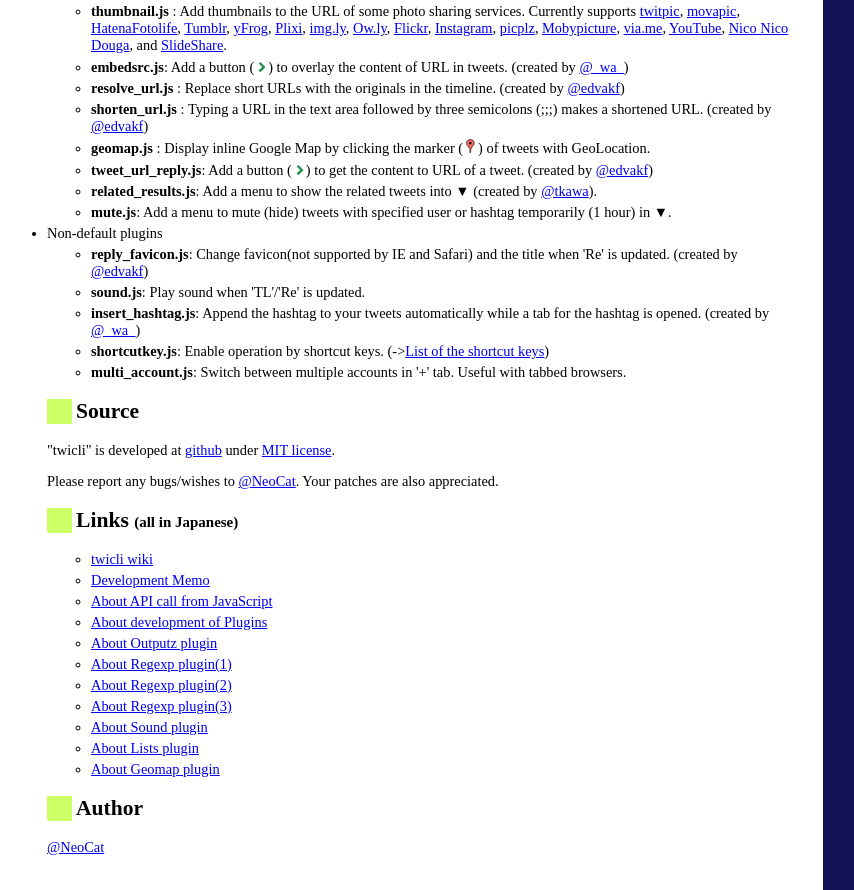
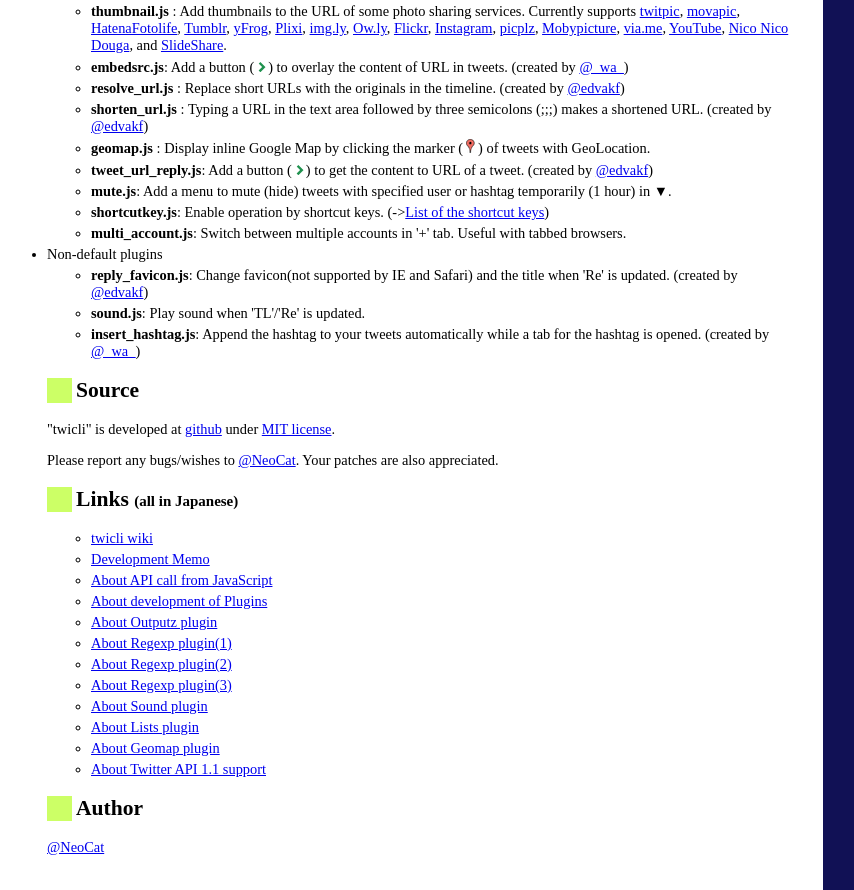
Before and after one commit to NeoCat/twicli, a plain HTML site: page index_en.html in a window 1280 px wide. Shown: the part 2365-3255 px from the top of the page, without its empty margins (17-871 px from the left). Drawn offline with Linux system fonts and the light colour scheme.

Commit message:
Update index.html

```diff
--- a/index_en.html
+++ b/index_en.html
@@ -110,14 +110,13 @@
 <li><b>shorten_url.js</b> : Typing a URL in the text area followed by three semicolons (;;;) makes a shortened URL. (created by <a href="http://twitter.com/edvakf">@edvakf</a>)
 <li><b>geomap.js</b> : Display inline Google Map by clicking the marker (<img src="images/marker.png">) of tweets with GeoLocation.
 <li><b>tweet_url_reply.js</b>: Add a button (<img src="images/jump.png">) to get the content to URL of a tweet. (created by <a href="http://twitter.com/edvakf">@edvakf</a>)
-<li><b>related_results.js</b>: Add a menu to show the related tweets into ▼ (created by <a href="http://twitter.com/tkawa">@tkawa</a>).
 <li><b>mute.js</b>: Add a menu to mute (hide) tweets with specified user or hashtag temporarily (1 hour) in ▼.
+<li><b>shortcutkey.js</b>: Enable operation by shortcut keys. (-><a href="https://github.com/NeoCat/twicli/wiki/Shortcutkeys">List of the shortcut keys</a>)
+<li><b>multi_account.js</b>: Switch between multiple accounts in '+' tab. Useful with tabbed browsers.
 </ul><li>Non-default plugins<ul>
 <li><b>reply_favicon.js</b>: Change favicon(not supported by IE and Safari) and the title when 'Re' is updated. (created by <a href="http://twitter.com/edvakf">@edvakf</a>)
 <li><b>sound.js</b>: Play sound when 'TL'/'Re' is updated.
 <li><b>insert_hashtag.js</b>: Append the hashtag to your tweets automatically while a tab for the hashtag is opened. (created by <a href="http://twitter.com/_wa_">@_wa_</a>)
-<li><b>shortcutkey.js</b>: Enable operation by shortcut keys. (-><a href="https://github.com/NeoCat/twicli/wiki/Shortcutkeys">List of the shortcut keys</a>)
-<li><b>multi_account.js</b>: Switch between multiple accounts in '+' tab. Useful with tabbed browsers.
 </ul>
 
 <h2><a name="source">Source</a></h2>
@@ -137,6 +136,7 @@
 <li><a href="http://d.hatena.ne.jp/NeoCat/20090824/1251125679">About Sound plugin</a>
 <li><a href="http://d.hatena.ne.jp/NeoCat/20091101/1257088158">About Lists plugin</a>
 <li><a href="http://d.hatena.ne.jp/NeoCat/20100722/1279741190">About Geomap plugin</a>
+<li><a href="http://d.hatena.ne.jp/NeoCat/20130203/1359845283">About Twitter API 1.1 support</a>
 </ul>
 
 <h2><a name="author">Author</a></h2>
```
Also changed, not shown: index.html (+4 -3 lines).
